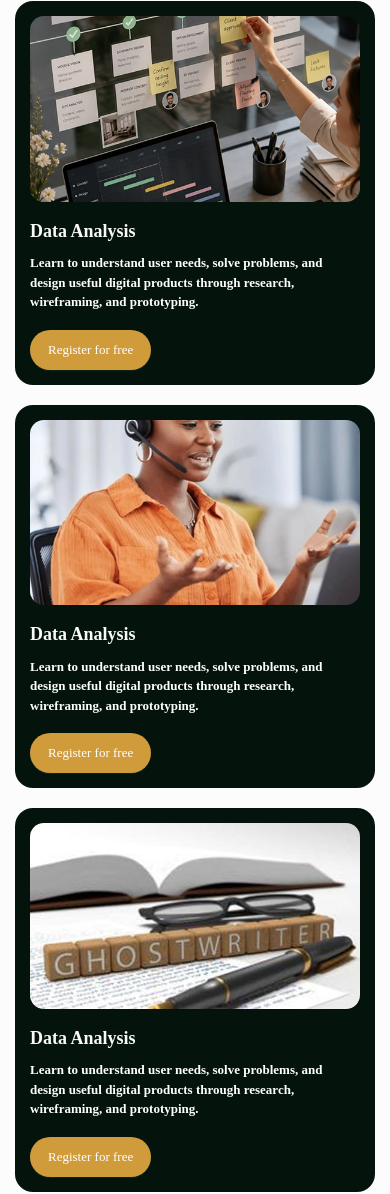
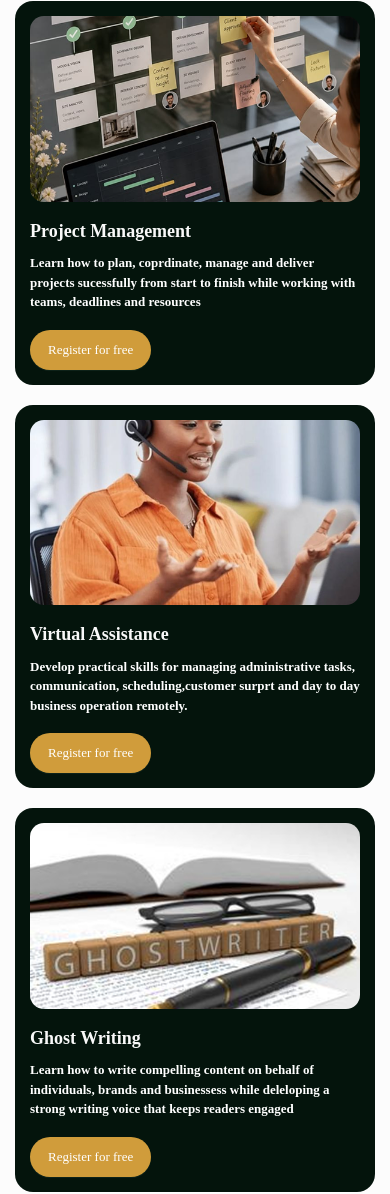
Before and after one commit to Twi-solutions-ltd/Twi-Frontend, a plain HTML site: page index.html in a window 390 px wide. Shown: the part 3290-4484 px from the top of the page. Drawn offline with Linux system fonts and the light colour scheme.

Commit message:
Updated the responsive site

```diff
--- a/index.html
+++ b/index.html
@@ -7,21 +7,20 @@
     <link rel="stylesheet" href="style.css" />
   </head>
   <body>
-
     <header class="header">
-
       <img src="images/twi-logo.png" alt="Twi Logo" class="logo" />
 
       <!-- Hamburger Menu -->
-  <button class="menu-toggle" id="menuToggle"
+      <button
+        class="menu-toggle"
+        id="menuToggle"
         aria-label="Open navigation menu"
         aria-expanded="false"
-    aria-controls="main-nav">
-
+        aria-controls="main-nav"
+      >
         <span></span>
         <span></span>
         <span></span>
-
       </button>
 
       <!-- Navigation Links -->
@@ -34,10 +33,7 @@
         <a href="" class="register">Register for free</a>
         <a href="" class="sign-in">Log in</a>
       </nav>
-
     </header>
-
-
 
     <main>
       <div class="flex-container">
@@ -200,30 +196,33 @@
 
         <div class="sub-class">
           <img src="images/course2.png" alt="" />
-          <h3>Data Analysis</h3>
+          <h3>Project Management</h3>
           <p>
-            Learn to understand user needs, solve problems, and design useful
-            digital products through research, wireframing, and prototyping.
+            Learn how to plan, coprdinate, manage and deliver projects
+            sucessfully from start to finish while working with teams, deadlines
+            and resources
           </p>
           <a href="">Register for free</a>
         </div>
 
         <div class="sub-class">
           <img src="images/course3.png" alt="" />
-          <h3>Data Analysis</h3>
+          <h3>Virtual Assistance</h3>
           <p>
-            Learn to understand user needs, solve problems, and design useful
-            digital products through research, wireframing, and prototyping.
+            Develop practical skills for managing administrative tasks,
+            communication, scheduling,customer surprt and day to day business
+            operation remotely.
           </p>
           <a href="">Register for free</a>
         </div>
 
         <div class="sub-class">
           <img src="images/course4.png" alt="" />
-          <h3>Data Analysis</h3>
+          <h3>Ghost Writing</h3>
           <p>
-            Learn to understand user needs, solve problems, and design useful
-            digital products through research, wireframing, and prototyping.
+            Learn how to write compelling content on behalf of individuals,
+            brands and businessess while deleloping a strong writing voice that
+            keeps readers engaged
           </p>
           <a href="">Register for free</a>
         </div>
@@ -232,40 +231,43 @@
 
         <div class="sub-class extra-box" hidden>
           <img src="images/course5.png" alt="" />
-          <h3>Data Analysis</h3>
+          <h3>AI Automation</h3>
           <p>
-            Learn to understand user needs, solve problems, and design useful
-            digital products through research, wireframing, and prototyping.
+            Learn to use AI tools and automation workflows to simply repetitive
+            task,improve productivity and build smarter solutions for everyday
+            business needs.
           </p>
           <a href="">Register for free</a>
         </div>
 
         <div class="sub-class extra-box" hidden>
           <img src="images/course6.png" alt="" />
-          <h3>Data Analysis</h3>
+          <h3>Copy Writing</h3>
           <p>
-            Learn to understand user needs, solve problems, and design useful
-            digital products through research, wireframing, and prototyping.
+            Learn to create, engage and persuasive written content for
+            brands,businesses, websites social media and marketing campaigns.
           </p>
           <a href="">Register for free</a>
         </div>
 
         <div class="sub-class extra-box" hidden>
           <img src="images/course7.png" alt="" />
-          <h3>Data Analysis</h3>
+          <h3>Content Creation</h3>
           <p>
-            Learn to understand user needs, solve problems, and design useful
-            digital products through research, wireframing, and prototyping.
+            Learn how to develop engaging digital content using creative
+            strategies, storytelling, visual and different platforms to connect
+            with your target audiencd
           </p>
           <a href="">Register for free</a>
         </div>
 
         <div class="sub-class extra-box" hidden>
-          <img src="images/course6.png" alt="" />
-          <h3>Data Analysis</h3>
+          <img src="images/course8.png" alt="" />
+          <h3>Frontend Development</h3>
           <p>
-            Learn to understand user needs, solve problems, and design useful
-            digital products through research, wireframing, and prototyping.
+            Learn how to turn designs into responsive, interactive and user
+            friendly websites using modern front end development technologies
+            and best practices
           </p>
           <a href="">Register for free</a>
         </div>
@@ -287,7 +289,8 @@
 
           <a
             href="mailto:twisolutionsltd@gmail.com?subject=Enquiry%20About%20TWI"
-            class="faq-email" target="_blank"
+            class="faq-email"
+            target="_blank"
           >
             twisolutionsltd@gmail.com
           </a>
```
Also changed, not shown: images/course8.png (added). Lines whose indentation alone changed are shown as unchanged.
